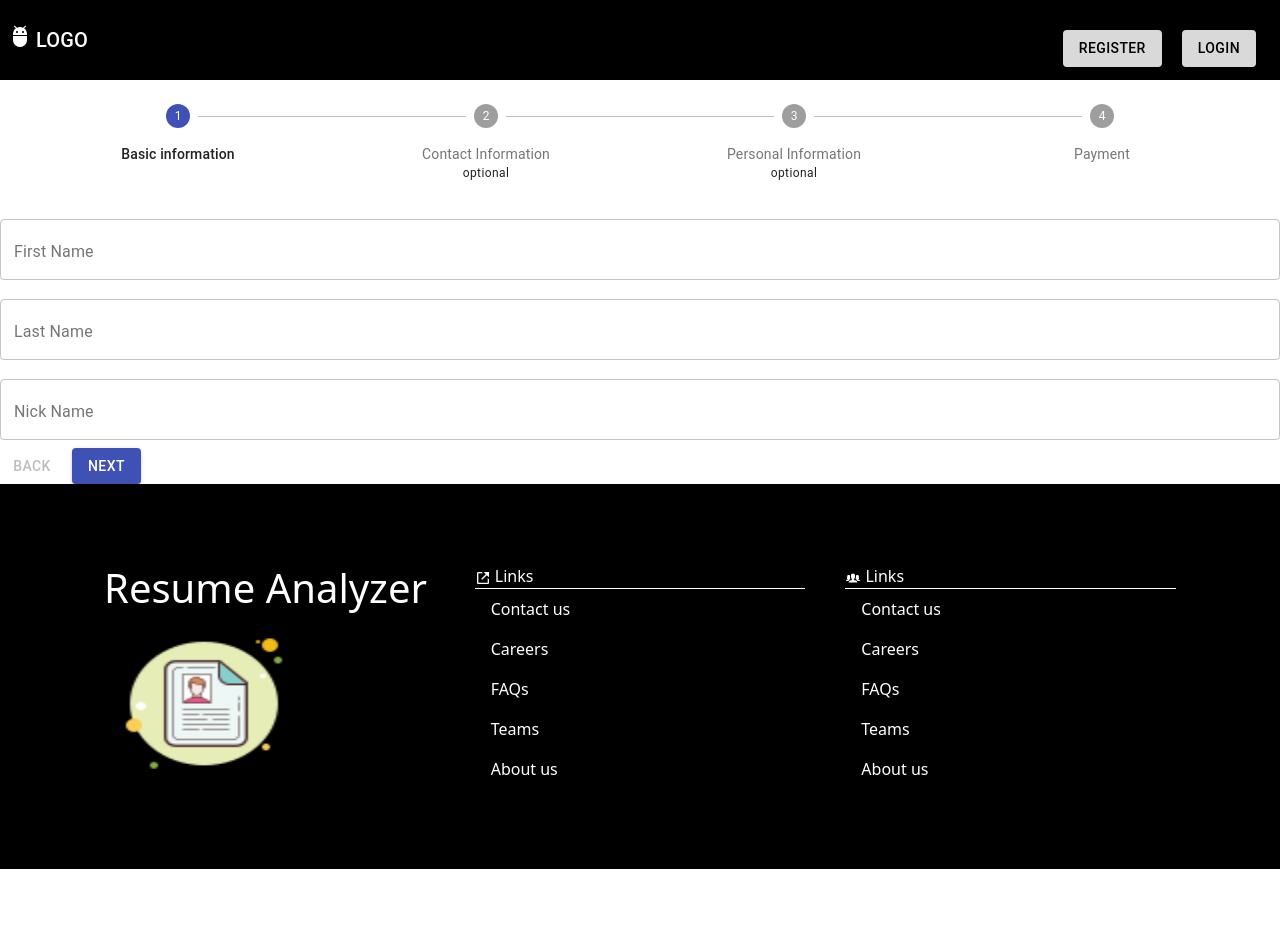
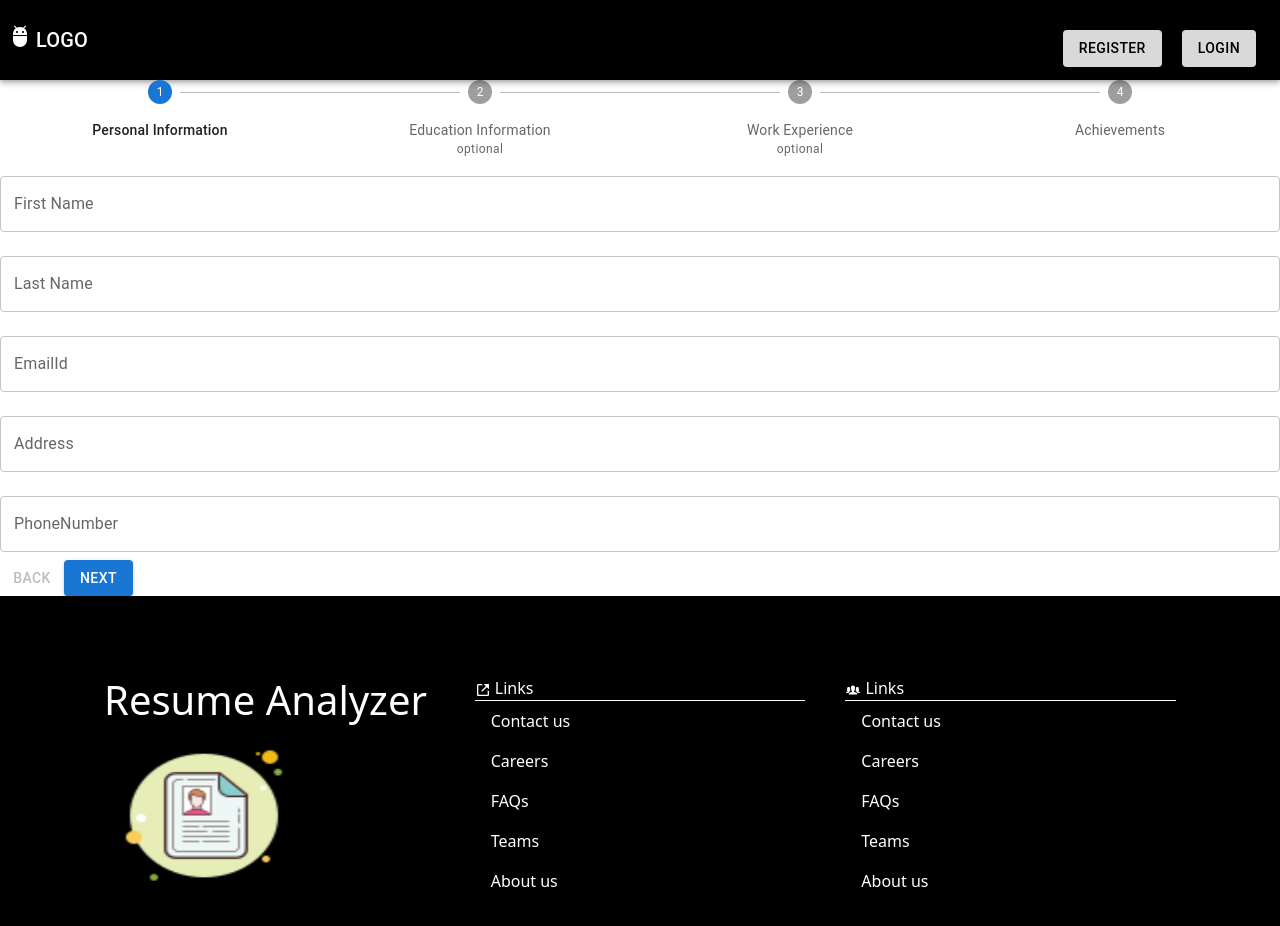
Before and after one commit to Bhushan21z/resume_analyzer_react, a React (Create React App) app: page /resume in a window 1280 px wide. Shown: the top 926 px of the page. Before the commit the page ends 869 px from the top, so only its background shows below. Built offline with nearby package versions, Linux system fonts and the light colour scheme; a web font is replaced by a local one.

Commit message:
textfields

```diff
--- a/src/Components/MakeNew/Makenew.jsx
+++ b/src/Components/MakeNew/Makenew.jsx
@@ -6,8 +6,8 @@ import {
   Stepper,
   Step,
   StepLabel,
-} from "@material-ui/core";
-import { makeStyles } from "@material-ui/core/styles";
+} from "@mui/material";
+// import makeStyles from "@mui/styles/makeStyles";
 import {
   useForm,
   Controller,
@@ -15,21 +15,21 @@ import {
   useFormContext,
 } from "react-hook-form";
 
-const useStyles = makeStyles((theme) => ({
-  button: {
-    marginRight: theme.spacing(1),
-  },
-}));
+// const useStyles = makeStyles((theme) => ({
+//   button: {
+//     marginRight: theme.spacing(1),
+//   },
+// }));
 
 function getSteps() {
   return [
-    "Basic information",
-    "Contact Information",
     "Personal Information",
-    "Payment",
+    "Education Information",
+    "Work Experience",
+    "Achievements",
   ];
 }
-const BasicForm = () => {
+const PersonalFrom = () => {
   const { control } = useFormContext();
   return (
     <>
@@ -67,13 +67,45 @@ const BasicForm = () => {
 
       <Controller
         control={control}
-        name="nickName"
+        name="Email"
         render={({ field }) => (
           <TextField
-            id="nick-name"
-            label="Nick Name"
+            id="email"
+            label="EmailId"
             variant="outlined"
-            placeholder="Enter Your Nick Name"
+            placeholder="Enter Your Email"
+            fullWidth
+            margin="normal"
+            {...field}
+          />
+        )}
+      />
+
+      <Controller
+        control={control}
+        name="Address"
+        render={({ field }) => (
+          <TextField
+            id="address"
+            label="Address"
+            variant="outlined"
+            placeholder="Enter Your Adress"
+            fullWidth
+            margin="normal"
+            {...field}
+          />
+        )}
+      />
+
+      <Controller
+        control={control}
+        name="Phone"
+        render={({ field }) => (
+          <TextField
+            id="phone"
+            label="PhoneNumber"
+            variant="outlined"
+            placeholder="Enter Your Mobile Number"
             fullWidth
             margin="normal"
             {...field}
@@ -83,19 +115,19 @@ const BasicForm = () => {
     </>
   );
 };
-const ContactForm = () => {
+const EducationFrom = () => {
   const { control } = useFormContext();
   return (
     <>
       <Controller
         control={control}
-        name="emailAddress"
+        name="College"
         render={({ field }) => (
           <TextField
-            id="email"
-            label="E-mail"
+            id="college"
+            label="College"
             variant="outlined"
-            placeholder="Enter Your E-mail Address"
+            placeholder="Enter Your College Name"
             fullWidth
             margin="normal"
             {...field}
@@ -105,13 +137,13 @@ const ContactForm = () => {
 
       <Controller
         control={control}
-        name="phoneNumber"
+        name="Branch"
         render={({ field }) => (
           <TextField
-            id="phone-number"
-            label="Phone Number"
+            id="branch"
+            label="Branch"
             variant="outlined"
-            placeholder="Enter Your Phone Number"
+            placeholder="Enter Your Branch"
             fullWidth
             margin="normal"
             {...field}
@@ -120,13 +152,96 @@ const ContactForm = () => {
       />
       <Controller
         control={control}
-        name="alternatePhone"
+        name="Linkedin"
         render={({ field }) => (
           <TextField
-            id="alternate-phone"
-            label="Alternate Phone"
+            id="linkedin"
+            label="Linkedin"
             variant="outlined"
-            placeholder="Enter Your Alternate Phone"
+            placeholder="Enter Your LinkedIn Id"
+            fullWidth
+            margin="normal"
+            {...field}
+          />
+        )}
+      />
+      <Controller
+        control={control}
+        name="Github"
+        render={({ field }) => (
+          <TextField
+            id="github"
+            label="Github"
+            variant="outlined"
+            placeholder="Enter Your Github Id"
+            fullWidth
+            margin="normal"
+            {...field}
+          />
+        )}
+      />
+
+    </>
+  );
+};
+const WorkFrom = () => {
+  const { control } = useFormContext();
+  return (
+    <>
+      <Controller
+        control={control}
+        name="Company1"
+        render={({ field }) => (
+          <TextField
+            id="company1"
+            label="Company1"
+            variant="outlined"
+            placeholder="Enter Company Name"
+            fullWidth
+            margin="normal"
+            {...field}
+          />
+        )}
+      />
+      <Controller
+        control={control}
+        name="JobDesc1"
+        render={({ field }) => (
+          <TextField
+            id="jobdesc1"
+            label="JobDesc1"
+            variant="outlined"
+            placeholder="Specify Job Description"
+            fullWidth
+            margin="normal"
+            {...field}
+          />
+        )}
+      />
+      <Controller
+        control={control}
+        name="Company2"
+        render={({ field }) => (
+          <TextField
+            id="company2"
+            label="Company2"
+            variant="outlined"
+            placeholder="Enter Company Name"
+            fullWidth
+            margin="normal"
+            {...field}
+          />
+        )}
+      />
+      <Controller
+        control={control}
+        name="JobDesc2"
+        render={({ field }) => (
+          <TextField
+            id="jobdesc2"
+            label="JobDesc2"
+            variant="outlined"
+            placeholder="Specify Job Description"
             fullWidth
             margin="normal"
             {...field}
@@ -136,19 +251,19 @@ const ContactForm = () => {
     </>
   );
 };
-const PersonalForm = () => {
+const AchievementFrom = () => {
   const { control } = useFormContext();
   return (
     <>
       <Controller
         control={control}
-        name="address1"
+        name="Achievement1"
         render={({ field }) => (
           <TextField
-            id="address1"
-            label="Address 1"
+            id="achievement1"
+            label="Achievement1"
             variant="outlined"
-            placeholder="Enter Your Address 1"
+            placeholder="Enter Your Achievement"
             fullWidth
             margin="normal"
             {...field}
@@ -157,86 +272,20 @@ const PersonalForm = () => {
       />
       <Controller
         control={control}
-        name="address2"
+        name="Achievemetdesc1"
         render={({ field }) => (
           <TextField
-            id="address2"
-            label="Address 2"
+            id="achievementdesc1"
+            label="Achievemetdesc1"
             variant="outlined"
-            placeholder="Enter Your Address 2"
+            placeholder="Achievement Description"
             fullWidth
             margin="normal"
             {...field}
           />
         )}
       />
-      <Controller
-        control={control}
-        name="country"
-        render={({ field }) => (
-          <TextField
-            id="country"
-            label="Country"
-            variant="outlined"
-            placeholder="Enter Your Country Name"
-            fullWidth
-            margin="normal"
-            {...field}
-          />
-        )}
-      />
-    </>
-  );
-};
-const PaymentForm = () => {
-  const { control } = useFormContext();
-  return (
-    <>
-      <Controller
-        control={control}
-        name="cardNumber"
-        render={({ field }) => (
-          <TextField
-            id="cardNumber"
-            label="Card Number"
-            variant="outlined"
-            placeholder="Enter Your Card Number"
-            fullWidth
-            margin="normal"
-            {...field}
-          />
-        )}
-      />
-      <Controller
-        control={control}
-        name="cardMonth"
-        render={({ field }) => (
-          <TextField
-            id="cardMonth"
-            label="Card Month"
-            variant="outlined"
-            placeholder="Enter Your Card Month"
-            fullWidth
-            margin="normal"
-            {...field}
-          />
-        )}
-      />
-      <Controller
-        control={control}
-        name="cardYear"
-        render={({ field }) => (
-          <TextField
-            id="cardYear"
-            label="Card Year"
-            variant="outlined"
-            placeholder="Enter Your Card Year"
-            fullWidth
-            margin="normal"
-            {...field}
-          />
-        )}
-      />
+
     </>
   );
 };
@@ -244,35 +293,38 @@ const PaymentForm = () => {
 function getStepContent(step) {
   switch (step) {
     case 0:
-      return <BasicForm />;
+      return <PersonalFrom />;
 
     case 1:
-      return <ContactForm />;
+      return <EducationFrom />;
     case 2:
-      return <PersonalForm />;
+      return <WorkFrom />;
     case 3:
-      return <PaymentForm />;
+      return <AchievementFrom />;
     default:
       return "unknown step";
   }
 }
 
 const Makenew = () => {
-  const classes = useStyles();
+  // const classes = useStyles();
   const methods = useForm({
     defaultValues: {
       firstName: "",
       lastName: "",
-      nickName: "",
-      emailAddress: "",
-      phoneNumber: "",
-      alternatePhone: "",
-      address1: "",
-      address2: "",
-      country: "",
-      cardNumber: "",
-      cardMonth: "",
-      cardYear: "",
+      Email:"",
+      Address:"",
+      Phone:"",
+      College:"",
+      Branch:"",
+      Linkedin:"",
+      Github:"",
+      Company1:"",
+      JobDesc1:"",
+      Company2:"",
+      JobDesc2:"",
+      Achievement1:"",
+      Achievemetdesc1:"",
     },
   });
   const [activeStep, setActiveStep] = useState(0);
@@ -357,7 +409,7 @@ const Makenew = () => {
               {getStepContent(activeStep)}
 
               <Button
-                className={classes.button}
+                // className={classes.button}
                 disabled={activeStep === 0}
                 onClick={handleBack}
               >
@@ -365,7 +417,7 @@ const Makenew = () => {
               </Button>
               {isStepOptional(activeStep) && (
                 <Button
-                  className={classes.button}
+                  // className={classes.button}
                   variant="contained"
                   color="primary"
                   onClick={handleSkip}
@@ -374,7 +426,7 @@ const Makenew = () => {
                 </Button>
               )}
               <Button
-                className={classes.button}
+                // className={classes.button}
                 variant="contained"
                 color="primary"
                 // onClick={handleNext}
```
